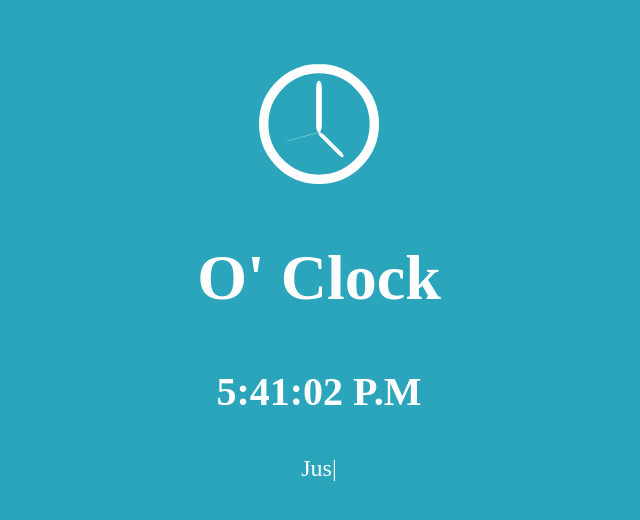
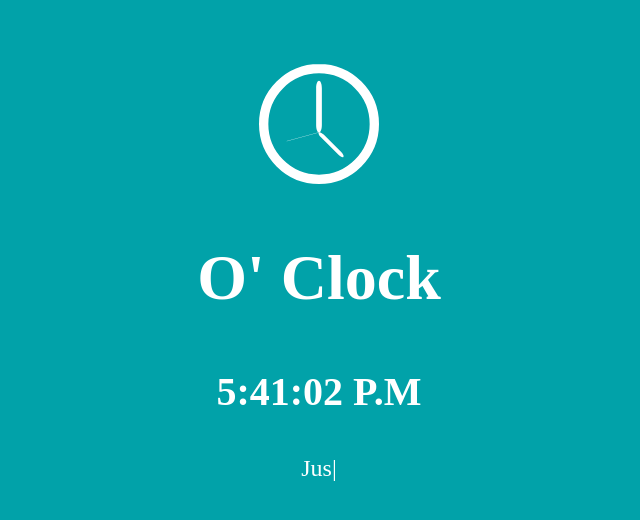
Before and after one commit to hundreddaysofvue/o-clock, a plain HTML site: page index.html in a window 1280 px wide. Shown: the whole page, without its empty margins (321-961 px from the left). Drawn offline with nearby package versions, Linux system fonts and the light colour scheme.

Commit message:
Minor CSS changes

```diff
--- a/index.html
+++ b/index.html
@@ -5,7 +5,7 @@
   <meta name="viewport" content="width=device-width, initial-scale=1">
   <style type="text/css">
     body {
-      background-color: #2BA5BB;
+      background-color: #01A2A9;
     }
     h2 {
       font-size: 4rem;
```
